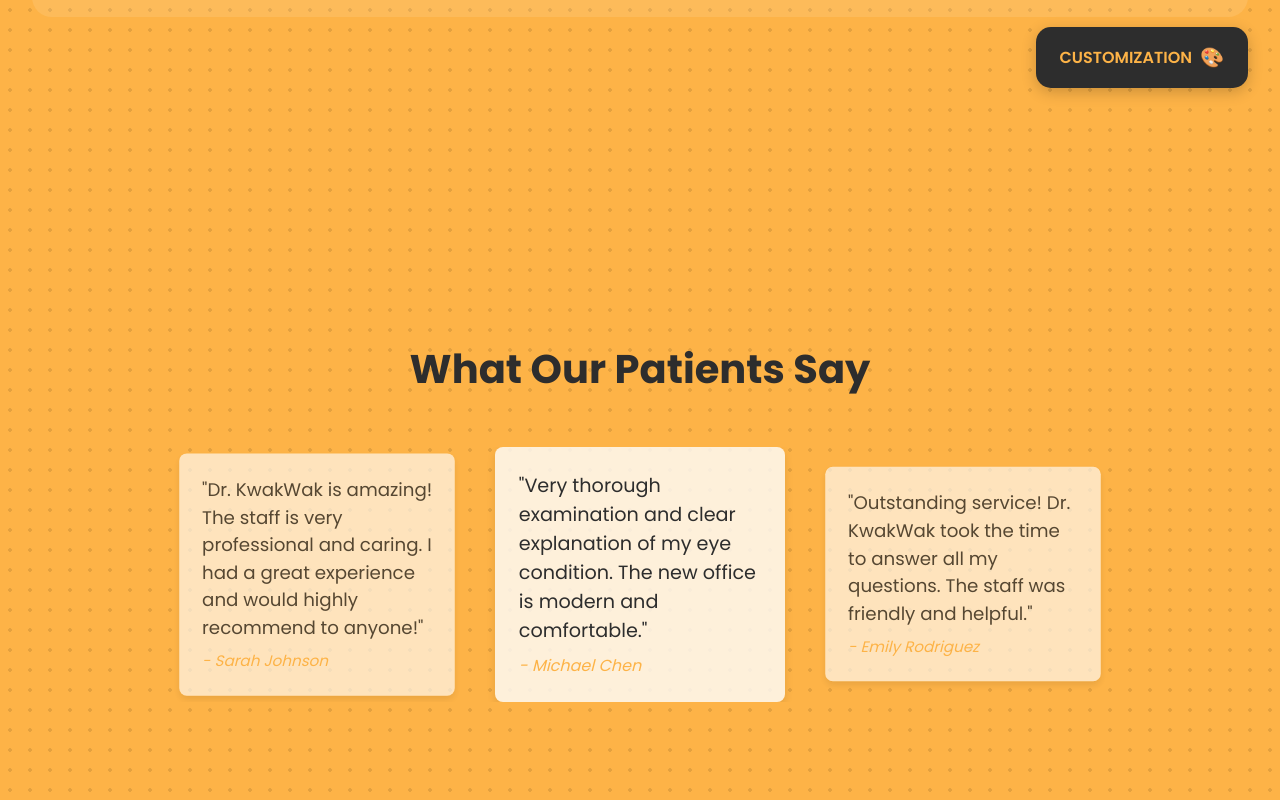
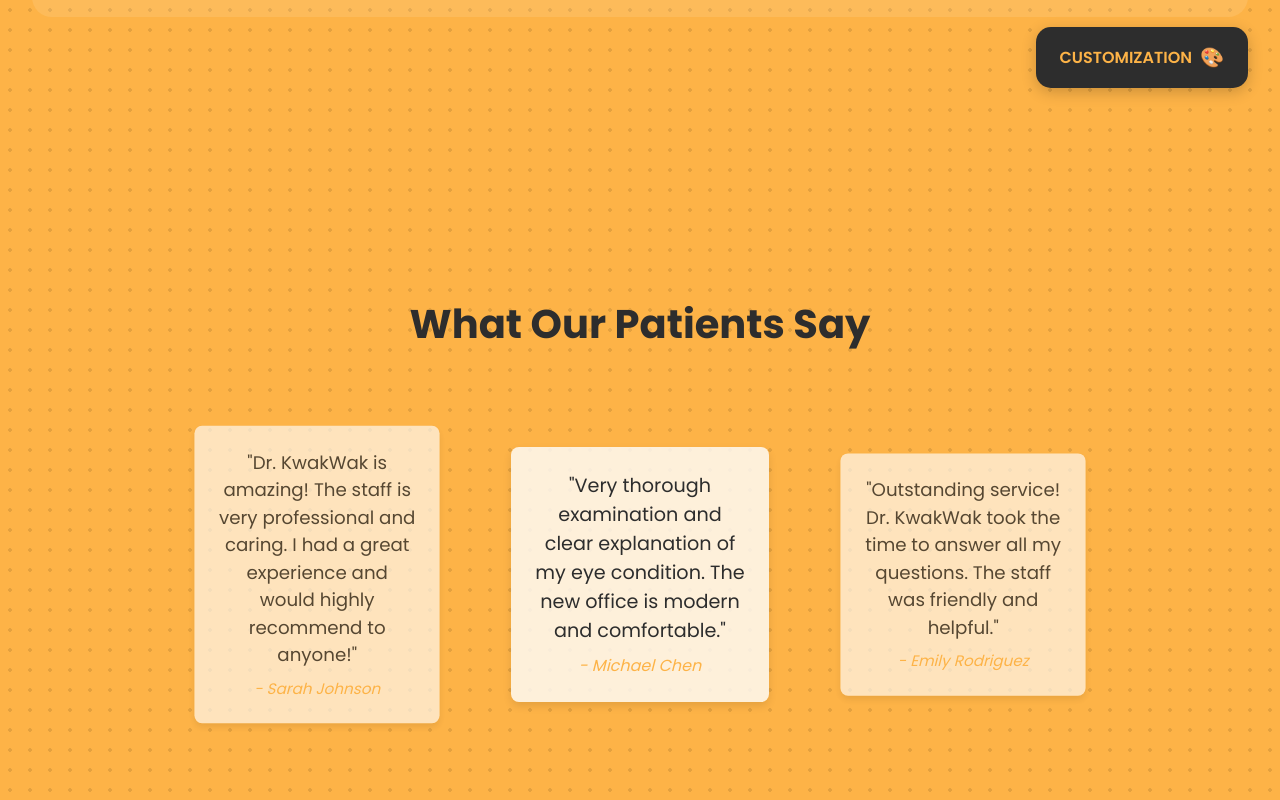
Before and after one commit to Gerard-M/HCI-Finals, a plain HTML site: page index.html in a window 1280 px wide. Shown: the part 680-1480 px from the top of the page. Drawn offline with Linux system fonts and the light colour scheme.

Commit message:
Update styles.css

```diff
--- a/styles.css
+++ b/styles.css
@@ -378,6 +378,63 @@ main {
     color: var(--text-dark);
 }
 
+.testimonials {
+    padding: 0;
+    background-color: transparent;
+}
+
+.carousel {
+    display: flex;
+    flex-direction: column;
+    align-items: center;
+    overflow: hidden;
+    padding: 0;
+    margin: 0;
+}
+
+.carousel-item {
+    display: flex;
+    flex-direction: column;
+    align-items: center;
+    text-align: center;
+    padding: 1rem;
+    max-width: 800px;
+    margin: 1rem auto;
+    background: none;
+}
+
+.testimonial-content {
+    font-size: 1rem;
+    color: var(--text-dark);
+    margin-bottom: 0.5rem;
+}
+
+.testimonial-author {
+    font-size: 0.9rem;
+    color: #666;
+}
+
+@media (min-width: 768px) {
+    .carousel {
+        flex-direction: row;
+    }
+
+    .carousel-item {
+        flex: 1;
+        margin: 0 1rem;
+    }
+}
+
+@media (min-width: 1024px) {
+    .testimonial-content {
+        font-size: 1.2rem;
+    }
+
+    .testimonial-author {
+        font-size: 1rem;
+    }
+}
+
 .testimonials-grid {
     display: grid;
     grid-template-columns: repeat(3, 1fr);
@@ -536,6 +593,7 @@ body.babyBlue-theme {
     opacity: 0.5;
     transform: scale(0.9);
     transition: transform 0.5s ease, opacity 0.5s ease;
+    background: none;
 }
 
 .carousel-item.active {
```
